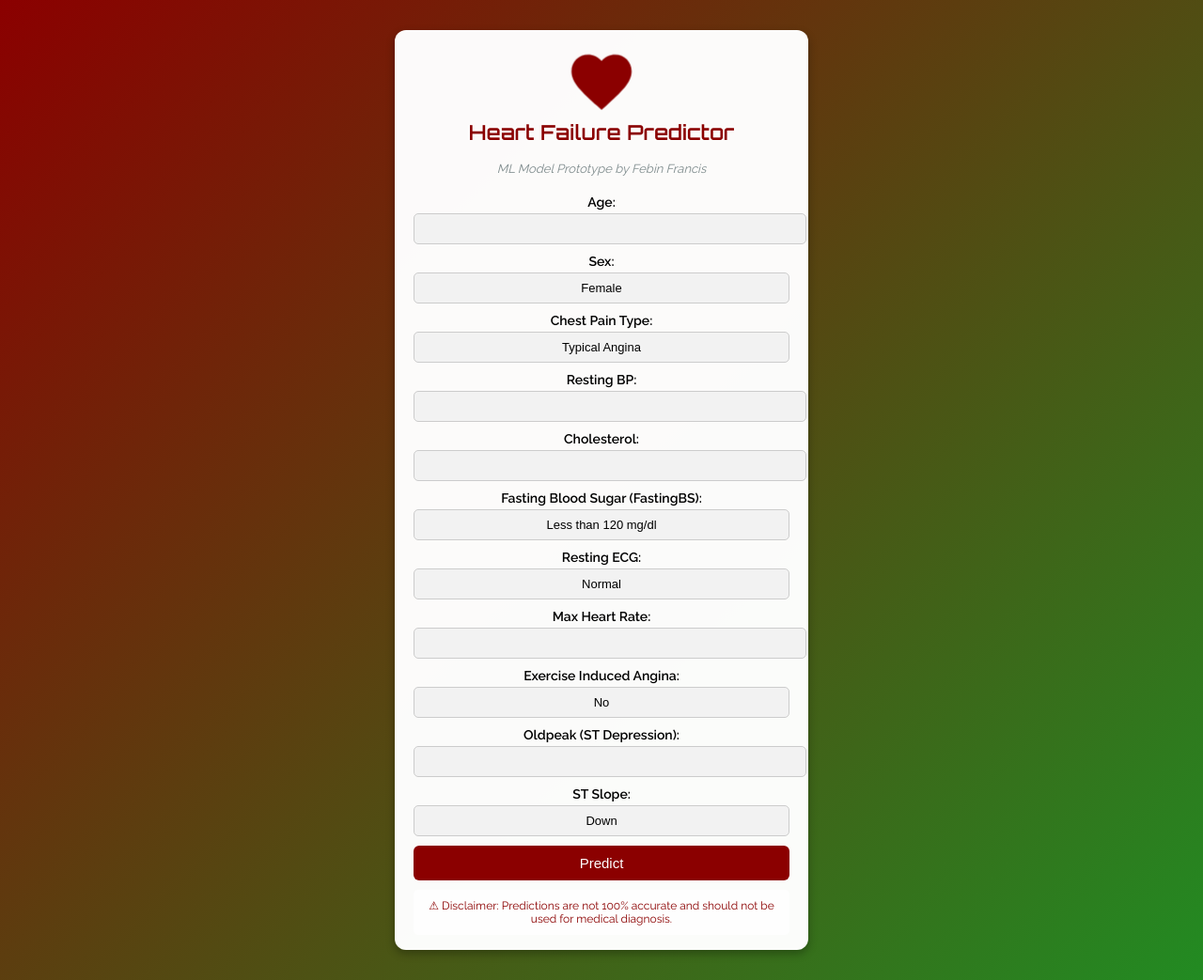
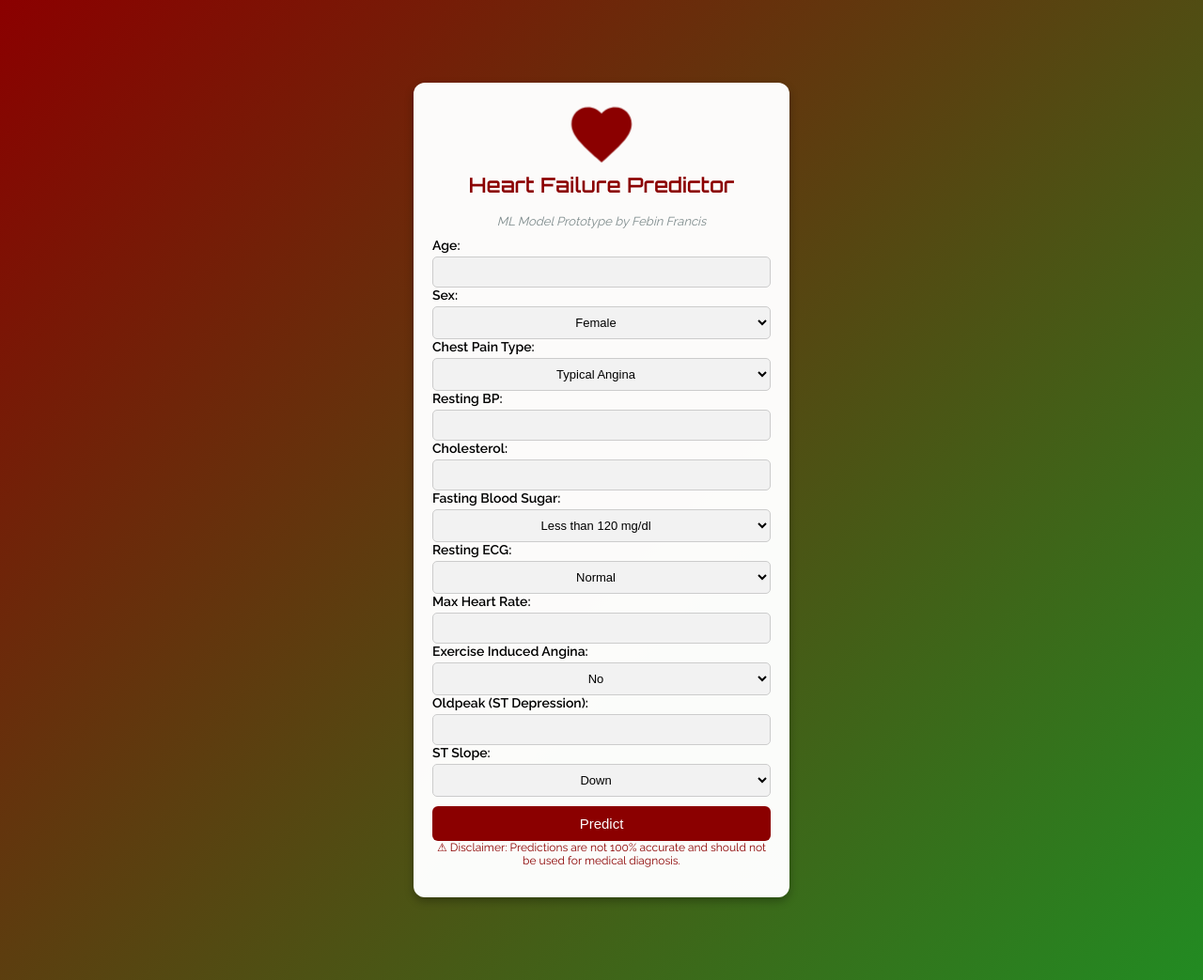
Before and after one commit to francisfebin/HeartFailure_App, a Flask app: page / in a window 1280 px wide. Shown: the whole page at 94% size. Run offline with Flask 3, Linux system fonts and the light colour scheme; parts of the project's set-up code (start-up, migrations or seed data) failed here and were passed over.

Commit message:
ui changes 2

```diff
--- a/templates/home.html
+++ b/templates/home.html
@@ -5,10 +5,8 @@
     <meta name="viewport" content="width=device-width, initial-scale=1.0">
     <title>Heart Failure Predictor</title>
     <style>
-        /* Import Futuristic Font for Heading */
         @import url('https://fonts.googleapis.com/css2?family=Orbitron:wght@400;600&family=Raleway:wght@300;400;600&display=swap');
 
-        /* Red-Green Gradient Background */
         body {
             font-family: 'Raleway', sans-serif;
             background: linear-gradient(135deg, #8B0000, #228B22);
@@ -17,9 +15,9 @@
             justify-content: center;
             align-items: center;
             margin: 0;
+            overflow: hidden;
         }
 
-        /* Container */
         .container {
             width: 90%;
             max-width: 400px;
@@ -28,14 +26,15 @@
             border-radius: 12px;
             box-shadow: 0 4px 10px rgba(0, 0, 0, 0.3);
             text-align: center;
-            height: 90vh;
             display: flex;
             flex-direction: column;
-            justify-content: space-between;
-            overflow: auto; /* Prevents content overflow */
+            flex-wrap: wrap;
+            height: auto;
+            max-height: 90vh;
+            box-sizing: border-box;
+            overflow: hidden;
         }
 
-        /* Logo */
         .logo-container {
             display: flex;
             justify-content: center;
@@ -53,7 +52,6 @@
             100% { transform: scale(1); }
         }
 
-        /* Heading */
         h1 {
             font-family: 'Orbitron', sans-serif;
             color: #8B0000;
@@ -71,9 +69,9 @@
 
         label {
             font-weight: bold;
+            text-align: left;
             font-size: 14px;
             display: block;
-            margin-top: 10px;
         }
 
         input, select {
@@ -85,11 +83,7 @@
             font-size: 13px;
             background-color: #f2f2f2;
             text-align: center;
-        }
-
-        select {
-            appearance: none;
-            text-align-last: center;
+            box-sizing: border-box;
         }
 
         button {
@@ -109,7 +103,6 @@
             background: #600000;
         }
 
-        /* Animated Prediction */
         .prediction {
             margin-top: 10px;
             font-size: 15px;
@@ -131,14 +124,11 @@
             }
         }
 
-        /* Disclaimer */
         .disclaimer {
             font-size: 12px;
             color: #8B0000;
-            margin-top: 10px;
-            padding: 10px;
-            background: rgba(255, 255, 255, 0.9);
-            border-radius: 5px;
+            word-wrap: break-word;
+            margin-top: auto;
         }
     </style>
 </head>
@@ -178,7 +168,7 @@
             <label>Cholesterol:</label>
             <input type="number" name="Cholesterol" required>
 
-            <label>Fasting Blood Sugar (FastingBS):</label>
+            <label>Fasting Blood Sugar:</label>
             <select name="FastingBS">
                 <option value="0">Less than 120 mg/dl</option>
                 <option value="1">Greater than 120 mg/dl</option>
```
